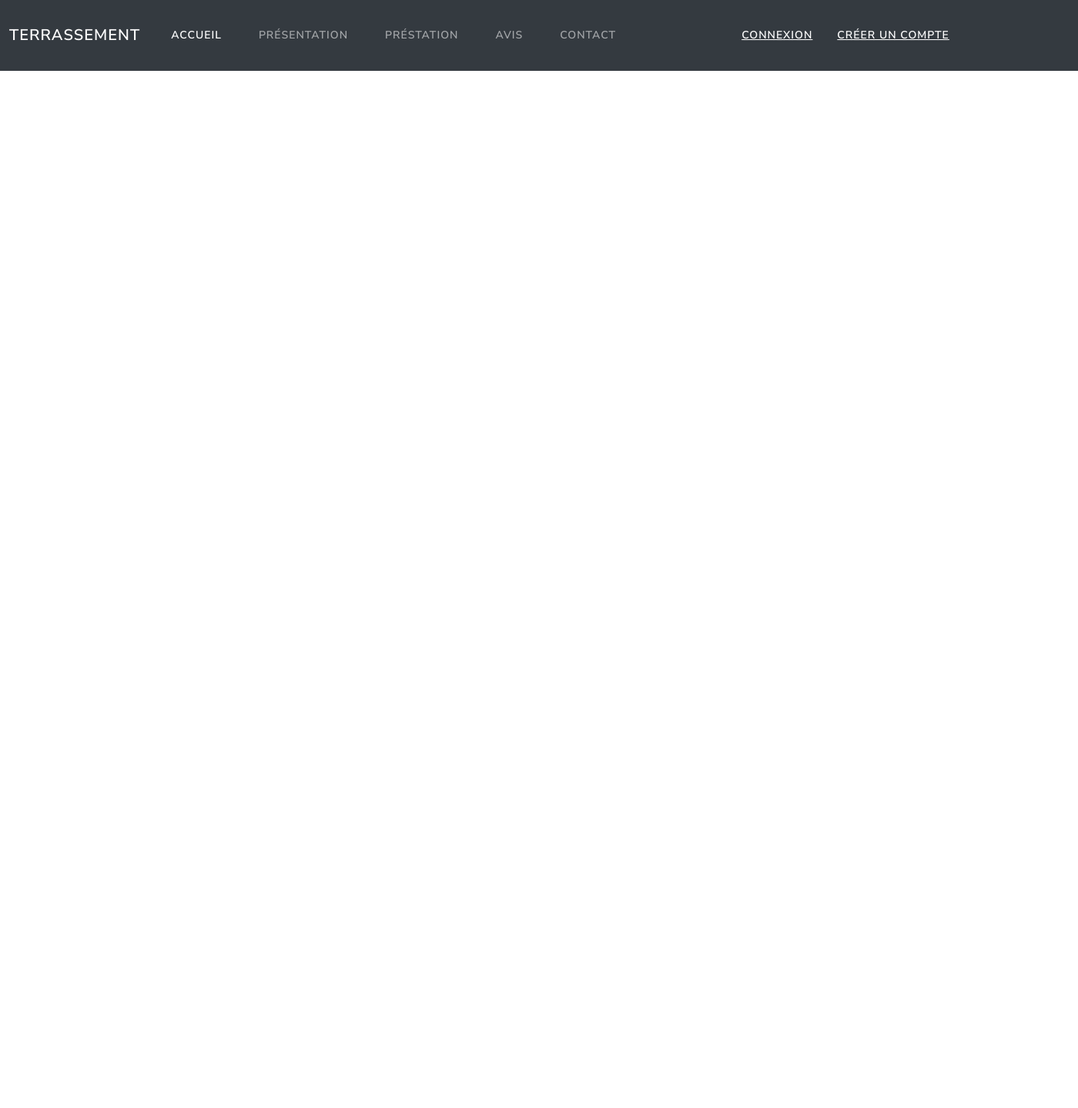
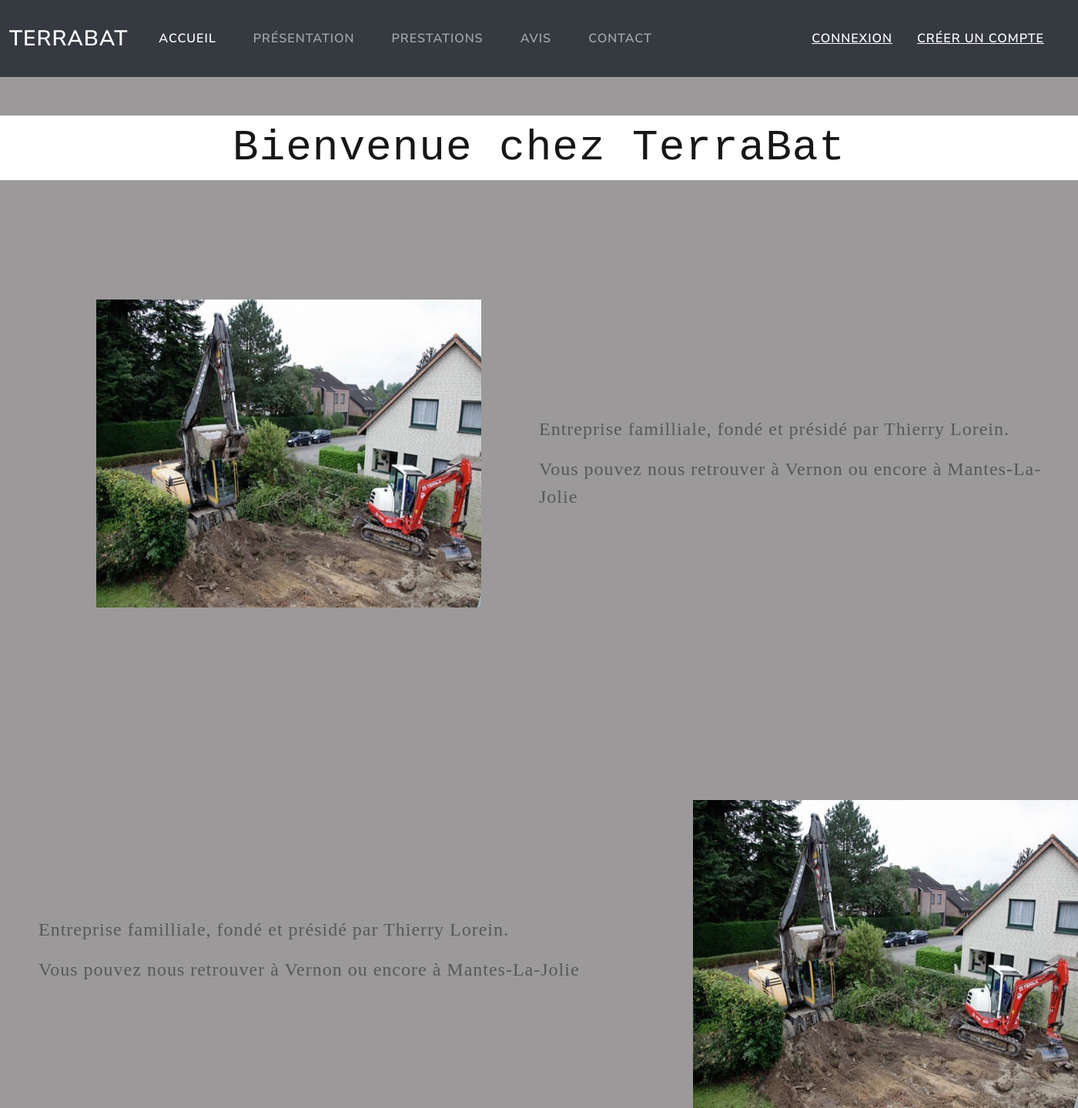
Before and after one commit to Roswell1208/Git_AP_SocieteTerrassement, a Symfony app: template AP-Terrassement/templates/block/index.html.twig in a window 1400 px wide. Shown: the whole page at 77% size. Before the commit the page ends 92 px from the top, so only its background shows below. Run offline with Twig, Linux system fonts and the light colour scheme; the template is opened without the code that fills it, so the values that code supplies are empty; some libraries are stand-ins or nearby versions.

Commit message:
add modif accueil

```diff
--- /dev/null
+++ b/AP-Terrassement/public/css/accueil.css
@@ -0,0 +1,102 @@
+/* Pour le titre */
+section
+{
+  /*bottom:500px;*/
+  background-color:  rgb(255, 255, 255);
+}
+.titre{
+    font-family: Courier New, monospace;
+    text-align: center;
+    color : rgb(24, 23, 21);
+    font-size: 350%;
+    margin-top: 50px;
+    margin-bottom: 55px;
+    animation-duration: 2s;
+    animation-name: slidein;
+}
+
+@keyframes slidein {
+    from {
+      margin-left: 100%;
+      width: 300%;
+    }
+
+    to {
+      margin-left: 0%;
+      width: 100%;
+    }
+}
+
+/* Div générique */
+
+body
+{
+  background-color:  rgb(155, 153, 153);
+}
+.position_base{
+  margin: 0 auto;
+  position: relative;
+}
+
+/* Pour les images */
+
+#conteneur img {
+	position:absolute;
+  height:400px;
+	width:500px;
+  left:125px;
+  top: 100px;
+}
+
+@keyframes fondu-in-out {
+	0%    { opacity:1; }
+	25%   { opacity:1; }
+	75%   { opacity:0; }
+	100%  { opacity:0; }
+}
+
+#conteneur img.image-de-dessus {
+	animation-name: fondu-in-out;
+	animation-timing-function: ease;
+	animation-iteration-count: infinite;
+	animation-duration: 5s;
+	animation-direction: alternate;
+}
+
+/* Pour le texte */
+
+.bio_acc{
+  position:absolute;
+  font-family: serif;
+  font-size: 1.5em;
+  left: 50%;
+  top: 250px;
+}
+#conteneur2 img {
+	position:absolute;
+  height:400px;
+	width:500px;
+  left:900px;
+  top: 750px;
+}
+
+#conteneur2 img.image-de-dessus {
+	animation-name: fondu-in-out;
+	animation-timing-function: ease;
+	animation-iteration-count: infinite;
+	animation-duration: 5s;
+	animation-direction: alternate;
+}
+
+.bio_acc2{
+  position:absolute;
+  font-family: serif;
+  font-size: 1.5em;
+  left: 50px;
+  top: 900px;
+}
+
+/*.btn {
+  background-color: black;
+  margin-left: 50%;
+}*/
--- /dev/null
+++ b/AP-Terrassement/public/css/base.css
@@ -0,0 +1,117 @@
+.nav-link_ic{
+    color : white !important; /*Onglet de connexion et d'inscription en blanc*/
+    font-size: 115%; /*Modification de la taille de l'onglet de connexion et d'inscription*/
+}
+
+.nav-link{
+    font-size: 115%; /*Modification de la taille des autres onglets*/
+}
+
+.nav-link:hover{
+    color : yellow !important; /*Onglet devient jaune lorsque le curseur pointe l'onglet*/
+    font-size: 150%; /*Modification de la taille des autres onglet lorsque le curseur pointe sur l'onglet */
+}
+
+.nav-link_ic:hover{
+    font-size: 150%; /*Modification de la taille de l'onglet de connexion et d'inscription lorsque le curseur pointe sur l'onglet */
+}
+
+.navbar-brand{
+    font-size:200%;  /*Modification de la taille du nom mis sur la navbarre */
+}
+
+/*.navbar-brand img{
+    height: 20%;
+    width: 40%;
+    margin:0;
+}*/
+
+*{
+    margin:0;
+    padding: 0;
+    box-sizing: border-box;
+}
+
+body{
+    background: #fcfcfc;
+}
+footer{
+    display : table-row;
+    position: absolute;
+    bottom: 0;
+    left: 0;
+    right: 0;
+    background: rgb(175, 155, 155);
+    height: auto;
+    width: 100vw;
+    font-family: "Open Sans";
+    padding-top: 40px;
+    color: #fff;
+}
+
+.footer-content{
+    display: flex;
+    align-items: center;
+    justify-content: center;
+    flex-direction: column;
+    text-align: center;
+}
+
+.footer-content h3{
+    font-size: 1.8rem;
+    font-weight: 400;
+    text-transform: capitalize;
+    line-height: 3rem;
+}
+
+.footer-content p{
+    max-width: 500px;
+    margin: 10px auto;
+    line-height: 28px;
+    font-size: 14px;
+}
+
+.socials{
+    list-style: none;
+    display: flex;
+    align-items: center;
+    justify-content: center;
+    margin: 1rem 0 3rem 0;
+}
+
+.socials li{
+    margin: 0 10px;
+}
+
+.socials a{
+    text-decoration: none;
+    color: #fff;
+}
+
+.socials a i{
+    font-size: 1.1rem;
+    transition: color .4s ease;
+}
+
+.socials a:hover i{
+    color:aqua;
+}
+
+.footer-bottom{
+    background: #000;
+    width: 100vw;
+    padding: 20px 0;
+    text-align: center;
+}
+
+.footer-bottom p{
+    font-size: 14px;
+    word-spacing: 2px;
+    text-transform: capitalize;
+}
+
+.footer-bottom span{
+    text-transform: uppercase;
+    opacity: .4;
+    font-weight: 200;
+}
--- a/AP-Terrassement/templates/base.html.twig
+++ b/AP-Terrassement/templates/base.html.twig
@@ -2,36 +2,33 @@
 <html>
     <nav class="navbar navbar-expand-lg navbar-dark bg-dark">
         <div class="container-fluid">
-            <a class="navbar-brand" href="#">Terrassement</a>
-            <button class="navbar-toggler" type="button" data-bs-toggle="collapse" data-bs-target="#navbarColor02" aria-controls="navbarColor02" aria-expanded="false" aria-label="Toggle navigation">
-            <span class="navbar-toggler-icon"></span>
-            </button>
+            <a class="navbar-brand" >TerraBat {#<img src="assets/terraLogo.png">#}</a> {#Création du 'titre' de la navbarre#}
             <div class="collapse navbar-collapse" id="navbarColor02">
                 <ul class="navbar-nav me-auto">
                     <li class="nav-item">
-                        <a class="nav-link active" href="{{path('app_block')}}">Accueil
-                        <span class="visually-hidden">(current)</span>
+                        <a class="nav-link active" href="{{path('app_block')}}">Accueil {#Création d'un onglet 'Accueil'#}
+                        <span class="visually-hidden">(current)</span> {#L'onglet n'aura pas la même couleur que les autres#}
                         </a>
                     </li>
                     <li class="nav-item">
-                        <a class="nav-link" href="#">Présentation</a>
+                        <a class="nav-link" href="#">Présentation</a> {#Création d'un onglet 'Présentation'#}
                     </li>
                     <li class="nav-item">
-                        <a class="nav-link" href="{{path('listPresta')}}">Préstation</a>
+                        <a class="nav-link" href="{{path('listPresta')}}">Prestations</a> {#Création d'un onglet 'Prestation'#}
                     </li>
                     <li class="nav-item">
-                        <a class="nav-link" href="#">Avis</a>
+                        <a class="nav-link" href="#">Avis</a> {#Création d'un onglet 'Avis'#}
                     </li>
                     <li class="nav-item">
-                        <a class="nav-link" href="#">Contact</a>
+                        <a class="nav-link" href="{{path('Contact')}}">Contact</a> {#Création d'un onglet 'Contact'#}
                     </li>
                 </ul>
-                <ul class="navbar-nav me-auto">
+                <ul class="navbar-nav justify-content-end">
                     <li class="nav-item">
-                        <a class="nav-link_ic" href="#">Connexion</a>
+                        <a class="nav-link_ic" href="{{path('Connexion')}}">Connexion</a> {#Création d'un onglet 'Connexion'#}
                     </li>
                     <li class="nav-item">
-                        <a class="nav-link_ic" href="#">Créer un compte</a>
+                        <a class="nav-link_ic" href="#">Créer un compte</a> {#Création d'un onglet d'inscription#}
                     </li>
                 </ul>
             </div>
@@ -39,14 +36,29 @@
     </nav>
     <head>
         <meta charset="UTF-8">
-        <title>{% block title %}Accueil{% endblock %}</title>
+        <title>{% block title %}{% endblock %}</title>
 
-        {#<link href="css/bootstrap.min .css" rel="stylesheet"> {#Importation du fichier css (tjr dans header)#}
-        <link href="../css/bootstrap.min .css" rel="stylesheet">
-        {#<link href="css/style.css" rel="stylesheet"> {#Importation du fichier css (tjr dans header)#}
-        <link href="{{ asset('css/style.css') }}" rel="stylesheet">
+        <link href="css/bootstrap.min .css" rel="stylesheet"> {#Importation du fichier css (tjr dans header)#}
+        <link href="css/base.css" rel="stylesheet"> {#Importation du fichier css (tjr dans header)#}
     </head>
+    <section>{% block section %}{% endblock %}</section>
     <body>
-        {% block body %}{% endblock %}
+        {% block body %}
+        {% endblock %}
     </body>
+    {#<footer>
+        <div class="footer-content">
+            <h3>TerraBat</h3>
+            <p>Lorem</p>
+            <ul class="socials">
+                <li><a href="#"><i Presentation></i></a></li>
+                <li><a href="{{path('listPresta')}}"><i Prestations></i></a></li>
+                <li><a href="#"><i Avis></i></a></li>
+                <li><a href="{{path('listContact')}}"><i Contact></i></a></li>
+            </ul>
+        </div>
+        <div class="footer-bottom">
+            <p> @Copyright 2022 by TerraBat | Design by <span>Poquet Hugo & Murienne Vincent</span></p>
+        </div>
+    </footer>#}
 </html>
--- a/AP-Terrassement/templates/block/index.html.twig
+++ b/AP-Terrassement/templates/block/index.html.twig
@@ -1,7 +1,34 @@
 {% extends 'base.html.twig' %}
 
-{% block title %}Terrassement{% endblock %}
+{% block title %}Accueil{% endblock %} {#Nom de l'onglet du site#}
 
+{% block section %} <div class = "titre">Bienvenue chez TerraBat</div> {% endblock %}
 {% block body %}
 
+<link href="css/accueil.css" rel="stylesheet">
+
+
+<div class ='position_base'>
+
+    <div id='conteneur'>
+        <img src="assets/maison.png">
+        <img class='image-de-dessus' src="assets/piscine.png">
+    </div>
+
+    <div class='bio_acc'>
+        <p>Entreprise familliale, fondé et présidé par Thierry Lorein. </p>
+        <p>Vous pouvez nous retrouver à Vernon ou encore à Mantes-La-Jolie<p>
+    </div>
+    <div id='conteneur2'>
+        <img src="assets/maison.png">
+        <img class='image-de-dessus' src="assets/piscine.png">
+    </div>
+    <div class='bio_acc2'>
+        <p>Entreprise familliale, fondé et présidé par Thierry Lorein. </p>
+        <p>Vous pouvez nous retrouver à Vernon ou encore à Mantes-La-Jolie<p>
+    </div>
+</div>
+{#<button class="btn">Présentation</button>#}
+
+
 {% endblock %}
```
Also changed, not shown: AP-Terrassement/public/css/connexion.css (added, +63 -0 lines), AP-Terrassement/src/Controller/BlockController.php (+20 -0 lines), AP-Terrassement/templates/block/Connexion.html.twig (added, +43 -0 lines), AP-Terrassement/templates/block/Contact.html.twig (added, +26 -0 lines), AP-Terrassement/public/assets/maison.png (added), AP-Terrassement/public/assets/piscine.png (added), AP-Terrassement/public/assets/terraLogo.png (added).
